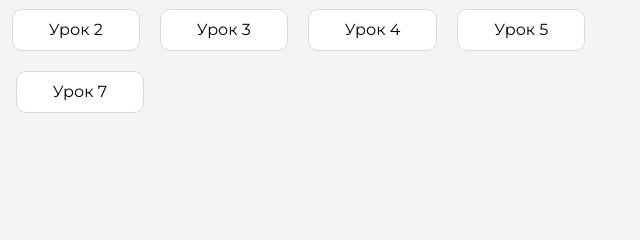
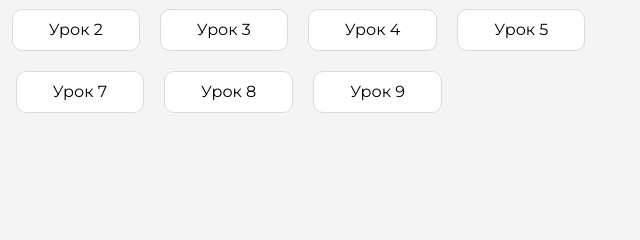
Before and after one commit to Ivan0wd/homework, a plain HTML site: page index.html in a window 1280 px wide. Shown: the part 229-469 px from the top of the page, 589-1229 px from the left. Drawn offline with Linux system fonts and the light colour scheme.

Commit message:
Update index.html

```diff
--- a/index.html
+++ b/index.html
@@ -113,6 +113,12 @@
                      <li class="content__list-item">
                         <a href="PomaketyБЭМ/index.html">Урок 7</a>
                     </li>
+                     <li class="content__list-item">
+                        <a href="Позиционирование элементов - position/index.html">Урок 8</a>
+                    </li>
+                     <li class="content__list-item">
+                        <a href="Домашка по Трансформ/index.html">Урок 9</a>
+                    </li>
                 </ul>
             </div>
             <div class="content__block hidden" id="diplomBlock">
```
